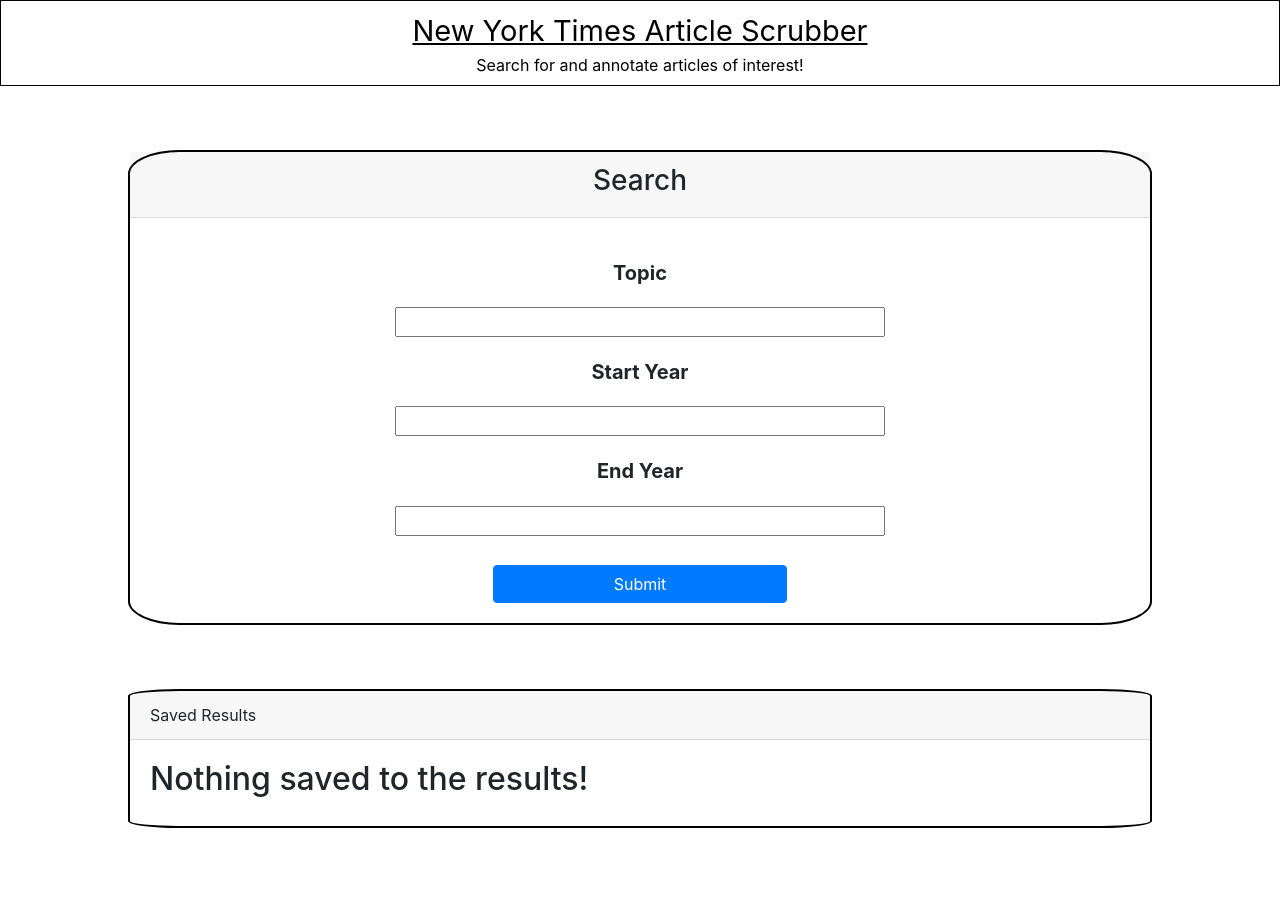
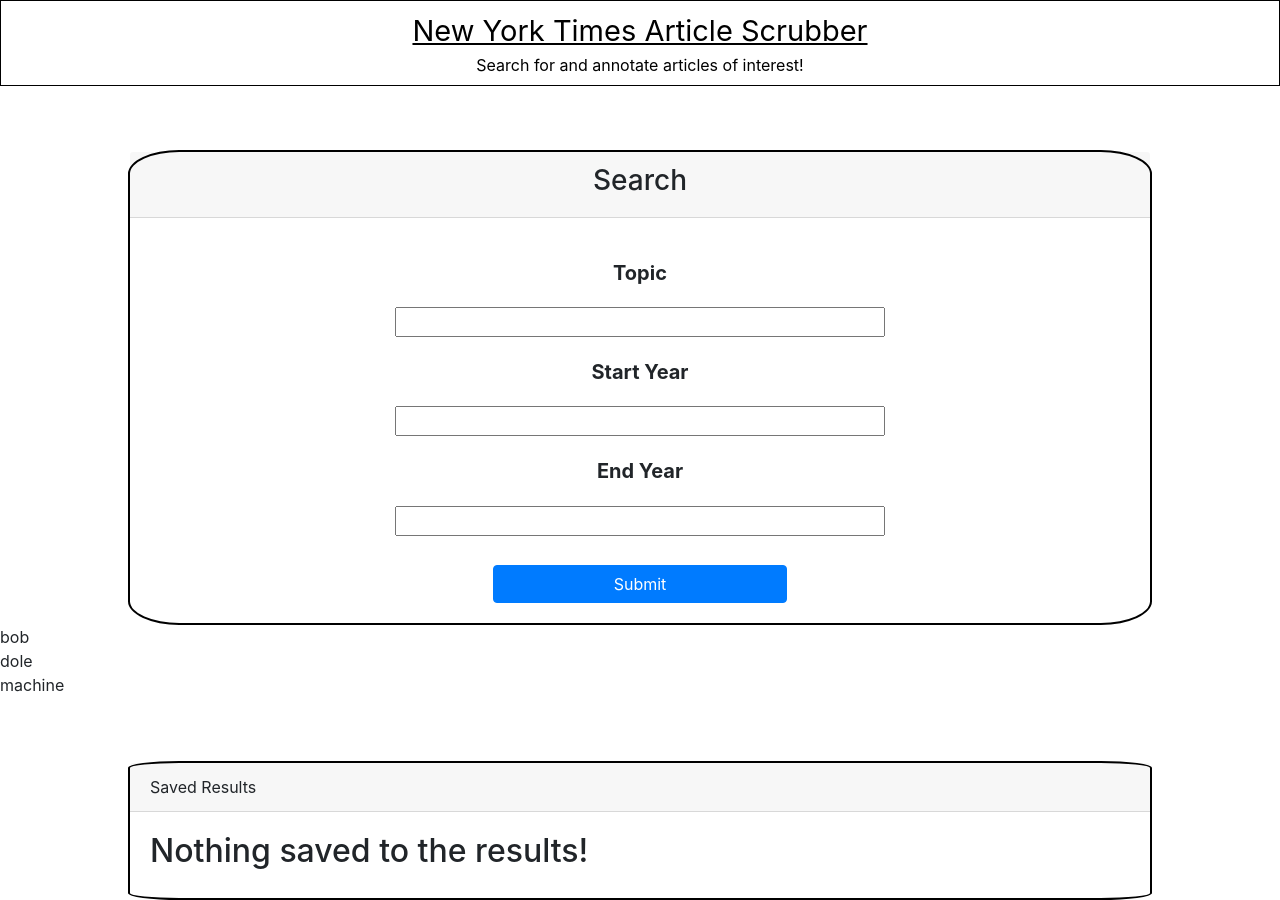
Before and after one commit to ahan1986/MERN-NYTsearch, a React (Create React App) app in the folder react-search-nyt/: page / in a window 1280 px wide. Before the commit the page ends 828 px from the top, so only its background shows below. Built offline with nearby package versions, Linux system fonts and the light colour scheme.

Commit message:
set up result.js with the css and index.js

```diff
--- a/react-search-nyt/src/component/index.js
+++ b/react-search-nyt/src/component/index.js
@@ -2,6 +2,7 @@
 import Navbar from './navbar';
 import Search from './search';
 import Saved from './saved';
+import Result from './result';
 
 export default class FrontPage extends React.Component {
     render() {
@@ -9,6 +10,7 @@
             <div>
                 <Navbar />
                 <Search />
+                <Result />
                 <Saved />
             </div>
         )
--- /dev/null
+++ b/react-search-nyt/src/component/result/Result.js
@@ -0,0 +1,26 @@
+import React, { Component } from 'react';
+import './Result.css';
+
+export default class Result extends Component {
+    state = {
+        article: ['bob', 'dole', 'machine'],
+    }
+
+  render() {
+    return (
+      <div>
+        {this.state.article.length !== 0 ? (
+            this.state.article.map((saved, i) => (
+                <div key={i}>
+                    {saved}
+                </div>
+            ))
+        ) : (
+            <div>
+                Hello
+            </div>
+        )}
+      </div>
+    )
+  }
+}
--- /dev/null
+++ b/react-search-nyt/src/component/result/index.js
@@ -0,0 +1 @@
+export { default } from './Result';
```
Also changed, not shown: react-search-nyt/src/component/result/Result.css (added).
